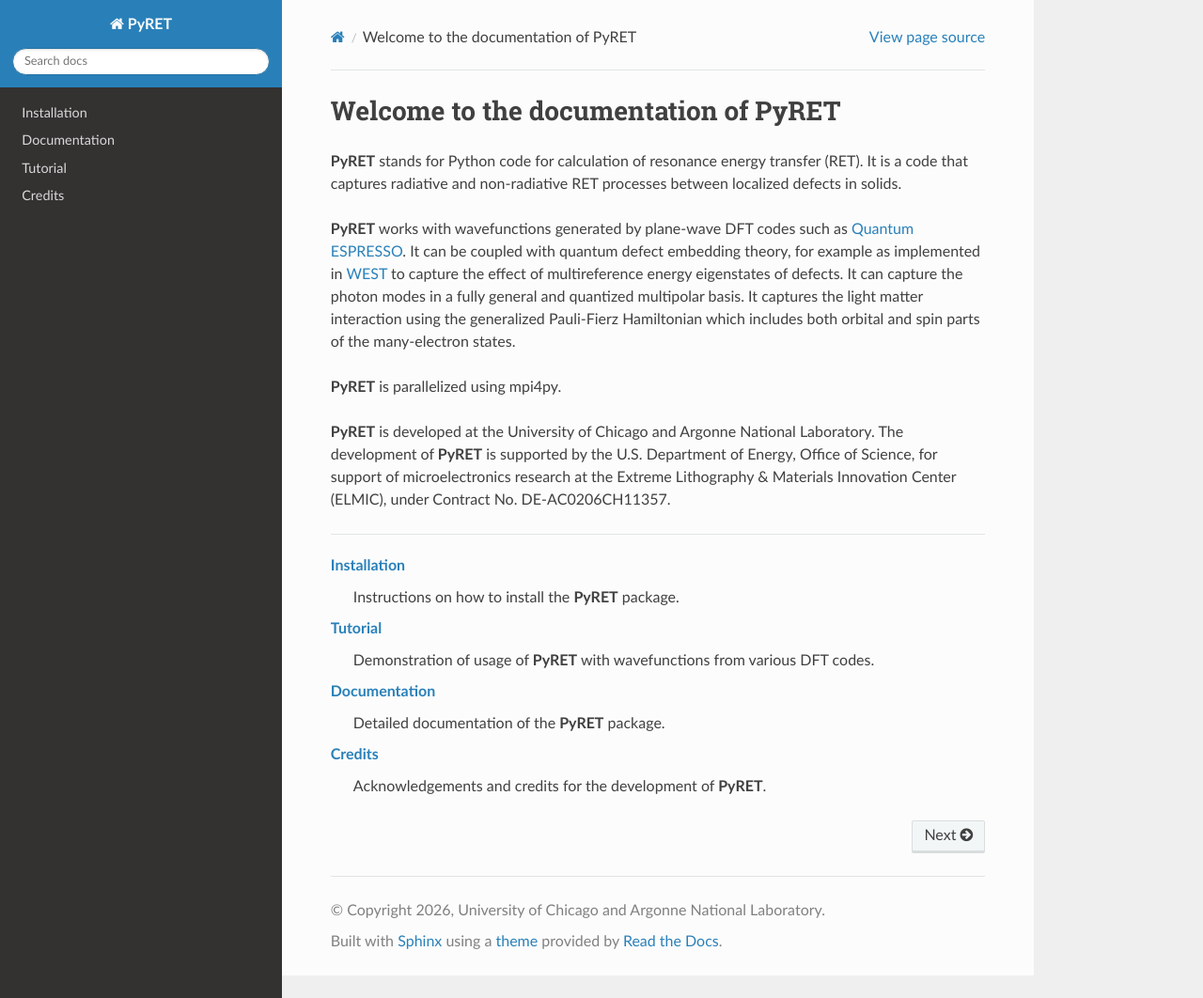
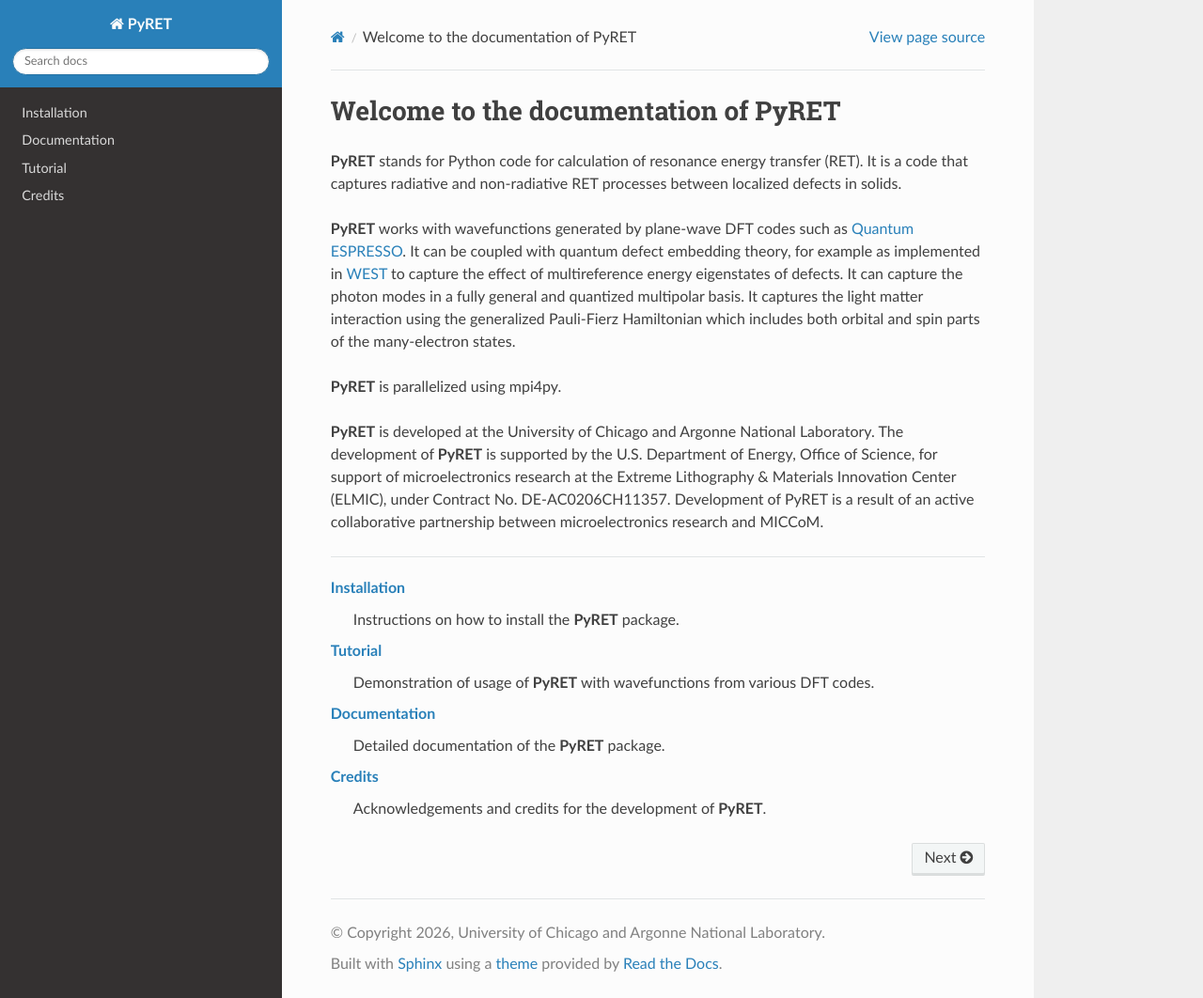
Before and after one commit to MICCoMpy/PyRET, a Sphinx documentation site: the page built from doc/index.rst, in a window 1280 px wide and 1062 px high. Shown: the whole window at 94% size. Built offline with Sphinx 7.4.7 and the Read the Docs theme 3.1.0, drawn with Linux system fonts in a browser that asks for light colours.

Commit message:
Update PyRET documentation with collaboration details
Specified miroelectronics-MICCoM collaboration

```diff
--- a/doc/index.rst
+++ b/doc/index.rst
@@ -9,7 +9,7 @@ It is a code that captures radiative and non-radiative RET processes between loc
 **PyRET** is parallelized using mpi4py.
 
 
-**PyRET** is developed at the University of Chicago and Argonne National Laboratory. The development of **PyRET** is supported by the U.S. Department of Energy, Office of Science, for support of microelectronics research at the Extreme Lithography & Materials Innovation Center (ELMIC), under Contract No. DE-AC0206CH11357.
+**PyRET** is developed at the University of Chicago and Argonne National Laboratory. The development of **PyRET** is supported by the U.S. Department of Energy, Office of Science, for support of microelectronics research at the Extreme Lithography & Materials Innovation Center (ELMIC), under Contract No. DE-AC0206CH11357. Development of PyRET is a result of an active collaborative partnership between microelectronics research and MICCoM.
 
 
 ------------
```
